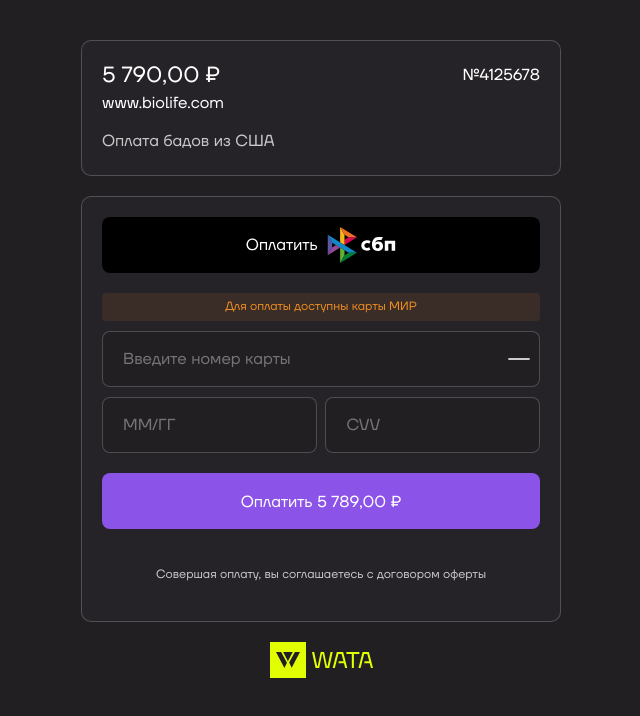
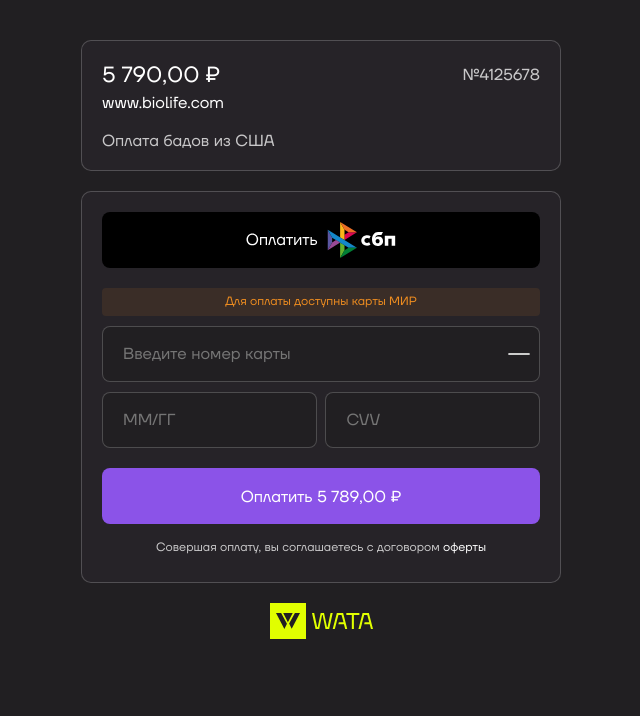
Before and after one commit to WataPayments/pay-form, a React (Create React App) app in the folder pay/: page / in a window 1280 px wide. Shown: the top 716 px of the page, without its empty margins (319-959 px from the left). Built offline with nearby package versions, Linux system fonts and the light colour scheme.

Commit message:
Design fix

```diff
--- a/pay/src/Styles/OrderAddCartStyle.css
+++ b/pay/src/Styles/OrderAddCartStyle.css
@@ -237,7 +237,7 @@ input[type="submit"]:hover {
     width: 100%;
     display: flex;
     justify-content: center;
-    margin-bottom: 20px;
+    margin-bottom: 10px;
     margin-top: 20px;
 }
 
@@ -250,10 +250,14 @@ input[type="submit"]:hover {
 .accept-text p {
     color: var(--Text-Secondry);
     font-size: 12px;
+    margin-bottom: 0;
+    margin-top: 0;
 }
 
 .accept-text a {
     text-decoration: none;
-    color: var(--Text-Secondry);
+    color: var(--Text-Primary);
     font-size: 12px;
+    margin-bottom: 0;
+    margin-top: 0;
 }
--- a/pay/src/Styles/OrderInfoStyle.css
+++ b/pay/src/Styles/OrderInfoStyle.css
@@ -106,7 +106,7 @@
     font-style: normal;
     font-weight: 400;
     margin-top: 20px;
-    padding: 20px;
+    padding: 20px 20px 15px 20px;
 }
 
 .result-pay {
@@ -149,6 +149,7 @@
 .number {
     font-size: 16px;
     text-align: end;
+    color: var(--Text-Secondary);
     margin-top: 0;
     margin-bottom: 0;
 }
```
